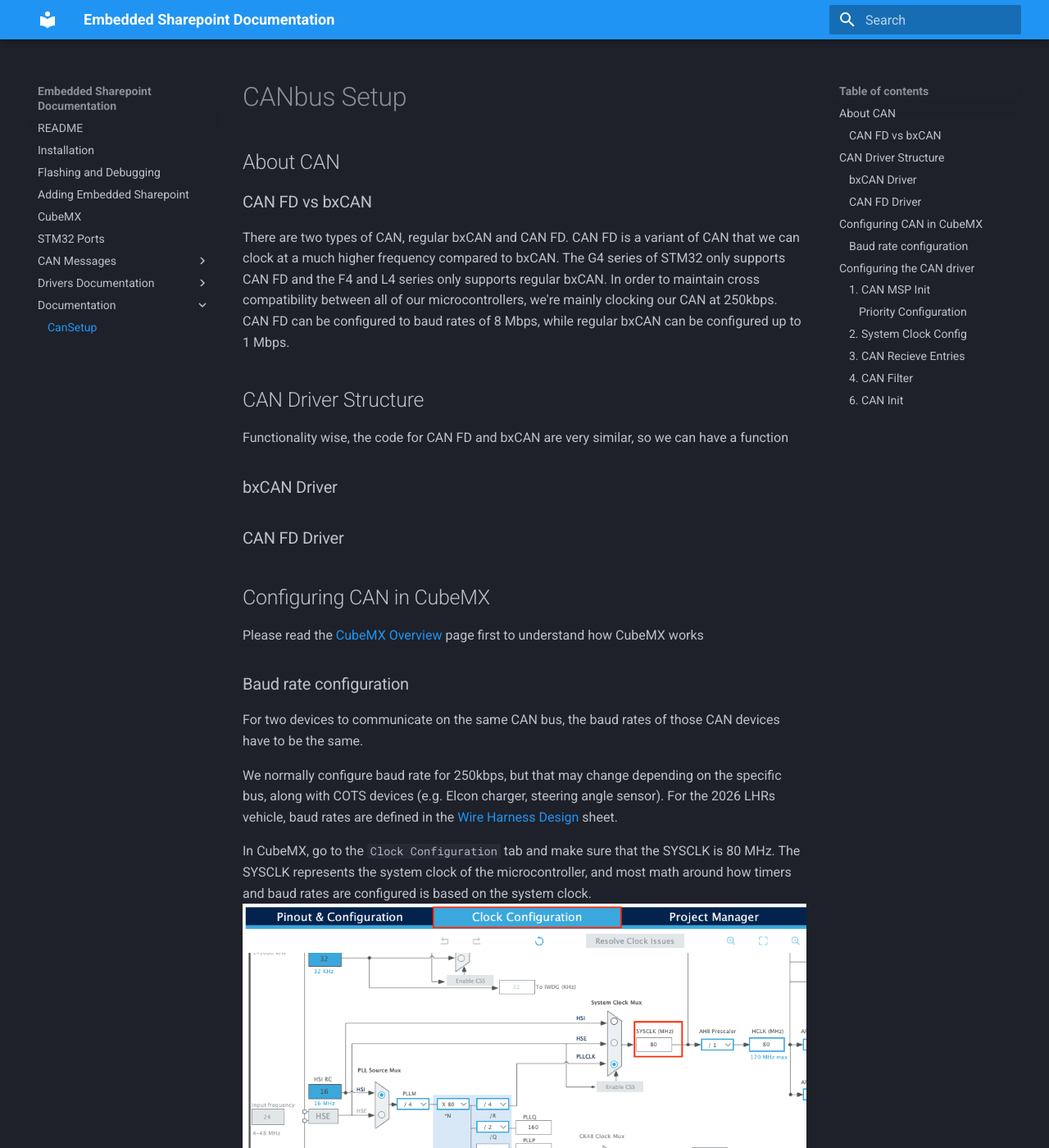
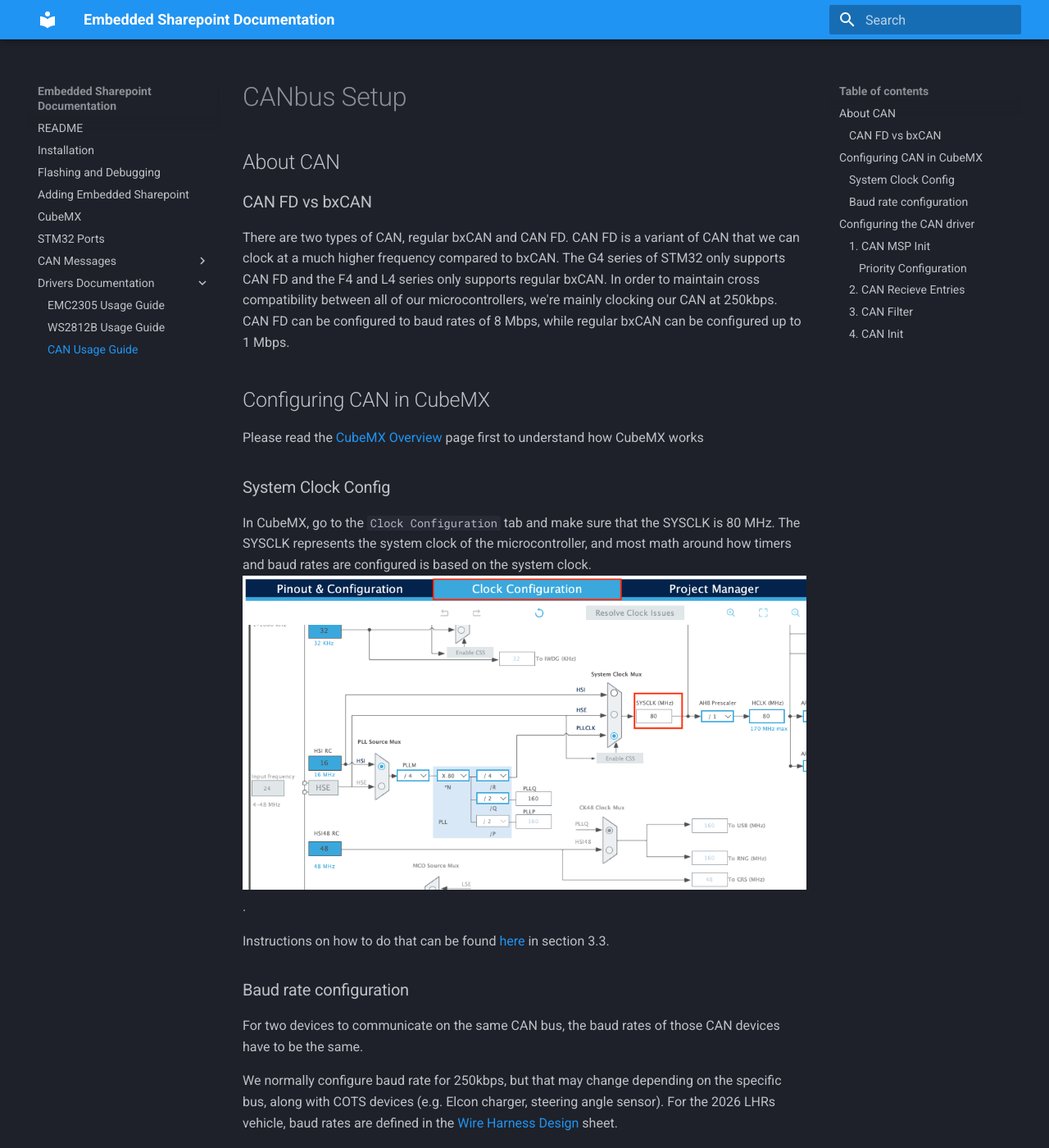
Before and after one commit to lhr-solar/Embedded-Sharepoint, an MkDocs documentation site: the page built from docs/CanSetup.md, in a window 1280 px wide and 1400 px high. Shown: the whole window at 82% size. Built offline with MkDocs 1.6.1 and Material for MkDocs 9.7.7, drawn with Linux system fonts in a browser that asks for light colours; some of the changed text lies outside the part shown.

Commit message:
some docs updates

````diff
--- a/docs/CanSetup.md
+++ b/docs/CanSetup.md
@@ -5,23 +5,22 @@
 ### CAN FD vs bxCAN
 There are two types of CAN, regular bxCAN and CAN FD. CAN FD is a variant of CAN that we can clock at a much higher frequency compared to bxCAN. The G4 series of STM32 only supports CAN FD and the F4 and L4 series only supports regular bxCAN. In order to maintain cross compatibility between all of our microcontrollers, we're mainly clocking our CAN at 250kbps. CAN FD can be configured to baud rates of 8 Mbps, while regular bxCAN can be configured up to 1 Mbps.
 
-## CAN Driver Structure
-Functionality wise, the code for CAN FD and bxCAN are very similar, so we can have a function
-
-### bxCAN Driver
-
-### CAN FD Driver
 
 ## Configuring CAN in CubeMX
 Please read the [CubeMX Overview](./CubeMX.md) page first to understand how CubeMX works
+
+### System Clock Config
+
+In CubeMX, go to the ```Clock Configuration``` tab and make sure that the SYSCLK is 80 MHz. The SYSCLK represents the system clock of the microcontroller, and most math around how timers and baud rates are configured is based on the system clock.
+![System Clock Configuration](assets/cubemx_clock_configuration.png).
+
+Instructions on how to do that can be found [here](./CubeMX.md) in section 3.3.
 
 ### Baud rate configuration
 For two devices to communicate on the same CAN bus, the baud rates of those CAN devices have to be the same.
 
 We normally configure baud rate for 250kbps, but that may change depending on the specific bus, along with COTS devices (e.g. Elcon charger, steering angle sensor). For the 2026 LHRs vehicle, baud rates are defined in the [Wire Harness Design](https://utexas.sharepoint.com/:x:/r/sites/ENGR-LonghornRacing/_layouts/15/Doc.aspx?sourcedoc=%7BD8E24070-8FDC-4831-B8E9-E2DAC530E2E1%7D&file=2026%20Wire%20Harness%20Design.xlsx&action=default&mobileredirect=true) sheet.
 
-In CubeMX, go to the ```Clock Configuration``` tab and make sure that the SYSCLK is 80 MHz. The SYSCLK represents the system clock of the microcontroller, and most math around how timers and baud rates are configured is based on the system clock.
-![System Clock Configuration](assets/cubemx_clock_configuration.png)
 
 Configure the CAN_TX and CAN_RX pins in ```Pinout & Configuration```
 
@@ -74,11 +73,7 @@ Look at the call to the NVIC Set Priority function
 ```
 Do the same for all the CAN peripherals for every call to ```HAL_NVIC_EnableIRQ```.
 
-### 2. System Clock Config
-
-Configure the system clock to *80mhz*, instructions on how to do that can be found [here](./CubeMX.md) in section 3.3.
-
-### 3. CAN Recieve Entries
+### 2. CAN Recieve Entries
 In order to recieve CAN messages, you must declare the a `can[x]_recv_entries.h` header file.
 
 The syntax is
@@ -87,8 +82,10 @@ CAN_RECV_ENTRY([ID], [number of entires in the queue], [if the queue is circular
 
 ```
 
+The queue is `circular` if when the queue is full, one of the pieces of data is overriden for the new piece of data.
+
 ```c
-// this makes a fifo of size 5 for the CAN ID 0x001.
+// this makes a non-circular fifo of size 5 for the CAN ID 0x001.
 CAN_RECV_ENTRY(0x001, 5, false)
 ```
 
@@ -97,7 +94,7 @@ The file name must be `canX_recv_entries.h` where the `X` corresponds to the can
 See the ``test/Inc`` folder for an example can recieve entries header. You MUST delcare a can recieve header for every CAN peripheral.
 
 
-### 4. CAN Filter
+### 3. CAN Filter
 CAN filters determine which CAN frames the hardware accepts. Frames that do not pass the filter are discarded by the peripheral before they reach the software driver.
 
 See the following [tutorial](https://controllerstech.com/fdcan-normal-mode-stm32/#fdcan-filter-configuration) on how to configure FDCAN filters.
@@ -105,16 +102,23 @@ See the following [tutorial](https://controllerstech.com/fdcan-normal-mode-stm32
 For bxCAN, see the "Configuring CAN Filters in STM32" section in this [tutorial](https://controllerstech.com/can-protocol-in-stm32/).
 
 
-### 6. CAN Init
+### 4. CAN Init
 For bxCAN, call:
 ```c
 can_status_t can_init(CAN_HandleTypeDef* handle, CAN_FilterTypeDef* filter)
+```
+```c
+can_status_t can_start(CAN_HandleTypeDef* handle);
 ```
 
 For FDCAN, call:
 ```c
 can_status_t can_fd_init(FDCAN_HandleTypeDef* handle, FDCAN_FilterTypeDef* filter)
 ```
+and
+```c
+can_status_t can_fd_start(FDCAN_HandleTypeDef* handle);
+```
 
 Make sure the filter config and handle are both configured before calling the init function.
 See the `can_fd` test in the `test/tests/` folder. The tests are both configured for `INTERNAL_LOOPBACK` mode which connects TX and RX each other. You should set it to `NORMAL` during production code.
````
Also changed, not shown: docs/nav.md (+1 -1 lines), 1 other file.
